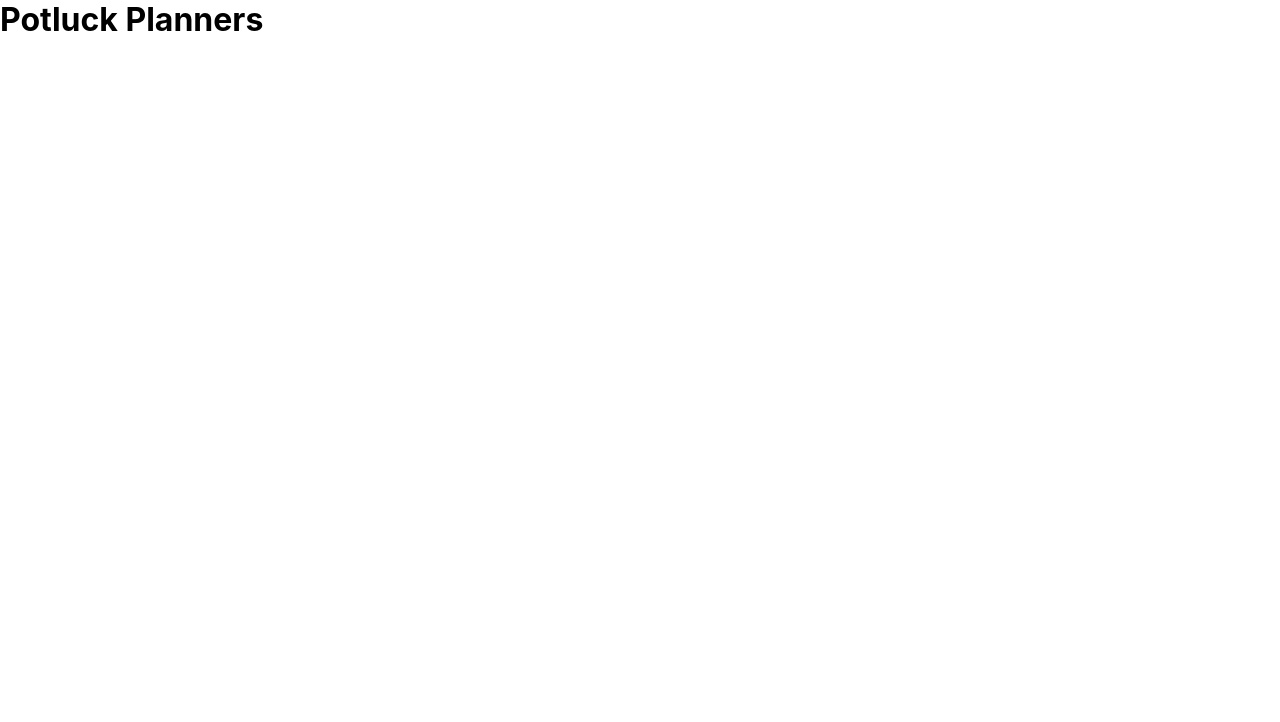
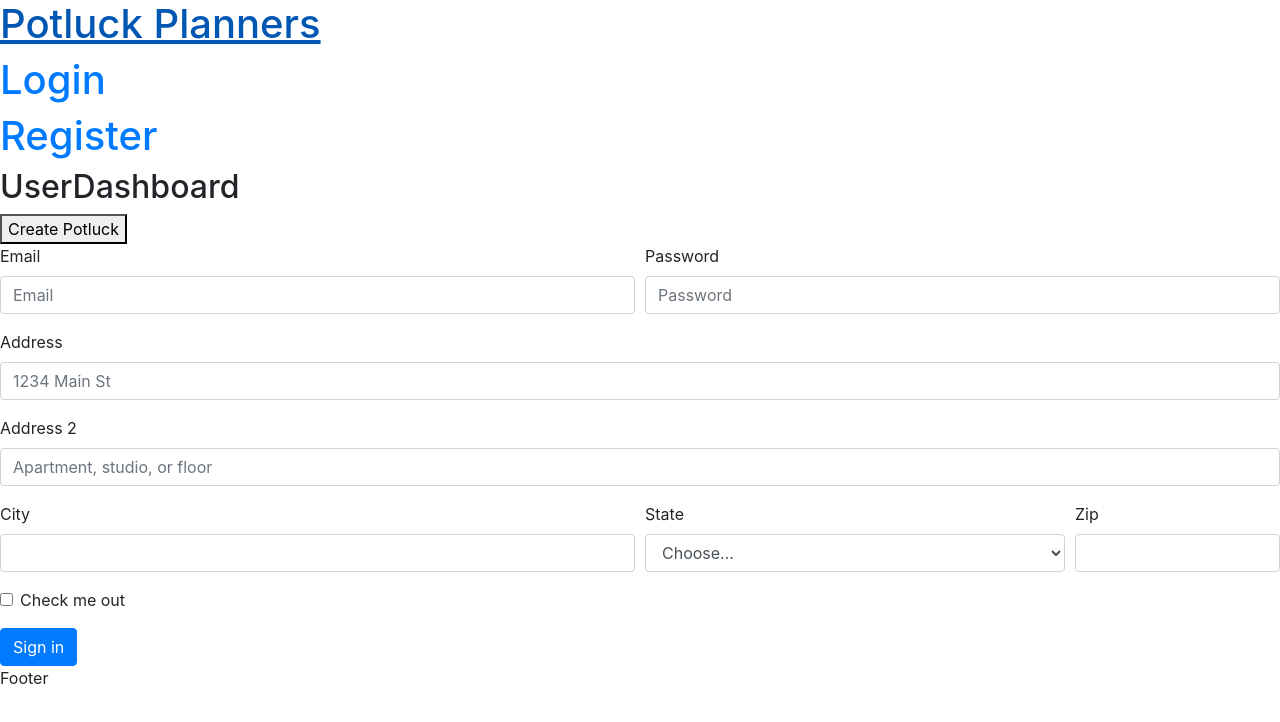
Before and after one commit to Build-Week-Pot/front-end, a React (Create React App) app in the folder front-end/: page /create in a window 1280 px wide. Shown: the top 722 px of the page. Built offline with nearby package versions, Linux system fonts and the light colour scheme.

Commit message:
finished routing and added boiler Form

```diff
--- a/front-end/package.json
+++ b/front-end/package.json
@@ -6,6 +6,7 @@
     "@testing-library/jest-dom": "^5.14.1",
     "@testing-library/react": "^11.2.7",
     "@testing-library/user-event": "^12.8.3",
+    "bootstrap": "^5.1.3",
     "react": "^17.0.2",
     "react-dom": "^17.0.2",
     "react-router-dom": "^5.3.0",
--- a/front-end/public/index.html
+++ b/front-end/public/index.html
@@ -24,6 +24,8 @@
       work correctly both with client-side routing and a non-root public URL.
       Learn how to configure a non-root public URL by running `npm run build`.
     -->
+    <!-- Bootstrap CSS -->
+    <link rel="stylesheet" href="https://maxcdn.bootstrapcdn.com/bootstrap/4.0.0/css/bootstrap.min.css" integrity="sha384-Gn5384xqQ1aoWXA+058RXPxPg6fy4IWvTNh0E263XmFcJlSAwiGgFAW/dAiS6JXm" crossorigin="anonymous">
     <title>React App</title>
   </head>
   <body>
--- a/front-end/src/App.js
+++ b/front-end/src/App.js
@@ -1,10 +1,14 @@
 import './App.css';
 import Header from './components/Header';
+import Footer from './components/Footer';
+
+
 
 function App() {
   return (
     <div className="App">
-      <Header />
+      <Header  />
+      <Footer />
     </div>
   );
 }
--- /dev/null
+++ b/front-end/src/components/Footer.js
@@ -0,0 +1,11 @@
+import { Link, Route, Switch } from 'react-router-dom';
+
+
+export default function Footer(){
+
+    return(
+    <div>
+        Footer
+    </div>
+    )
+}
--- /dev/null
+++ b/front-end/src/components/Form.js
@@ -0,0 +1,51 @@
+export default function Form() {
+
+    return(
+        <form>
+  <div class="form-row">
+    <div class="form-group col-md-6">
+      <label for="inputEmail4">Email</label>
+      <input type="email" class="form-control" id="inputEmail4" placeholder="Email"/>
+    </div>
+    <div class="form-group col-md-6">
+      <label for="inputPassword4">Password</label>
+      <input type="password" class="form-control" id="inputPassword4" placeholder="Password"/>
+    </div>
+  </div>
+  <div class="form-group">
+    <label for="inputAddress">Address</label>
+    <input type="text" class="form-control" id="inputAddress" placeholder="1234 Main St"/>
+  </div>
+  <div class="form-group">
+    <label for="inputAddress2">Address 2</label>
+    <input type="text" class="form-control" id="inputAddress2" placeholder="Apartment, studio, or floor"/>
+  </div>
+  <div class="form-row">
+    <div class="form-group col-md-6">
+      <label for="inputCity">City</label>
+      <input type="text" class="form-control" id="inputCity"/>
+    </div>
+    <div class="form-group col-md-4">
+      <label for="inputState">State</label>
+      <select id="inputState" class="form-control">
+        <option selected>Choose...</option>
+        <option>...</option>
+      </select>
+    </div>
+    <div class="form-group col-md-2">
+      <label for="inputZip">Zip</label>
+      <input type="text" class="form-control" id="inputZip"/>
+    </div>
+  </div>
+  <div class="form-group">
+    <div class="form-check">
+      <input class="form-check-input" type="checkbox" id="gridCheck"/>
+      <label class="form-check-label" for="gridCheck">
+        Check me out
+      </label>
+    </div>
+  </div>
+  <button type="submit" class="btn btn-primary">Sign in</button>
+</form>
+    )
+}
--- a/front-end/src/components/Header.js
+++ b/front-end/src/components/Header.js
@@ -1,9 +1,34 @@
 import { Link, Route, Switch } from 'react-router-dom';
+import Login from './Login';
+import Register from './Register';
+import UserDashboard from './UserDashboard';
 
 
 export default function Header(){
 
     return(
-        <h1>Potluck Planners</h1>
+    <div>
+        <nav>
+            <Link to="/"><h1>Potluck Planners</h1></Link>
+            <Link to="/login"><h1>Login</h1></Link>
+            <Link to="/register"><h1>Register</h1></Link>
+        </nav>
+
+
+
+        {
+            <Switch>
+                <Route path='/login'>
+                    <Login />
+                </Route>
+                <Route path='/register'>
+                    <Register />
+                </Route>
+                <Route path='/'>
+                    <UserDashboard/>
+                </Route>
+            </Switch>
+        }
+    </div>
     )
 }
--- /dev/null
+++ b/front-end/src/components/Login.js
@@ -0,0 +1,11 @@
+
+
+
+export default function Login(){
+
+    return(
+    <div>
+        <h2>login</h2>
+    </div>
+    )
+}
--- /dev/null
+++ b/front-end/src/components/Register.js
@@ -0,0 +1,8 @@
+export default function Register(){
+
+    return(
+    <div>
+        <h2>Register</h2>
+    </div>
+    )
+}
--- /dev/null
+++ b/front-end/src/components/UserDashboard.js
@@ -0,0 +1,18 @@
+import { Link, Route } from "react-router-dom";
+import Form from "./Form";
+
+export default function UserDashboard(){
+
+    return(
+    <div>
+        <h2>UserDashboard</h2>
+        <Link to="create"><button>Create Potluck</button></Link>
+
+
+        <Route path="/create">
+            <Form />
+        </Route>
+
+    </div>
+    )
+}
```
Also changed, not shown: 1 other file (tests, documents, lock files or other folders).
